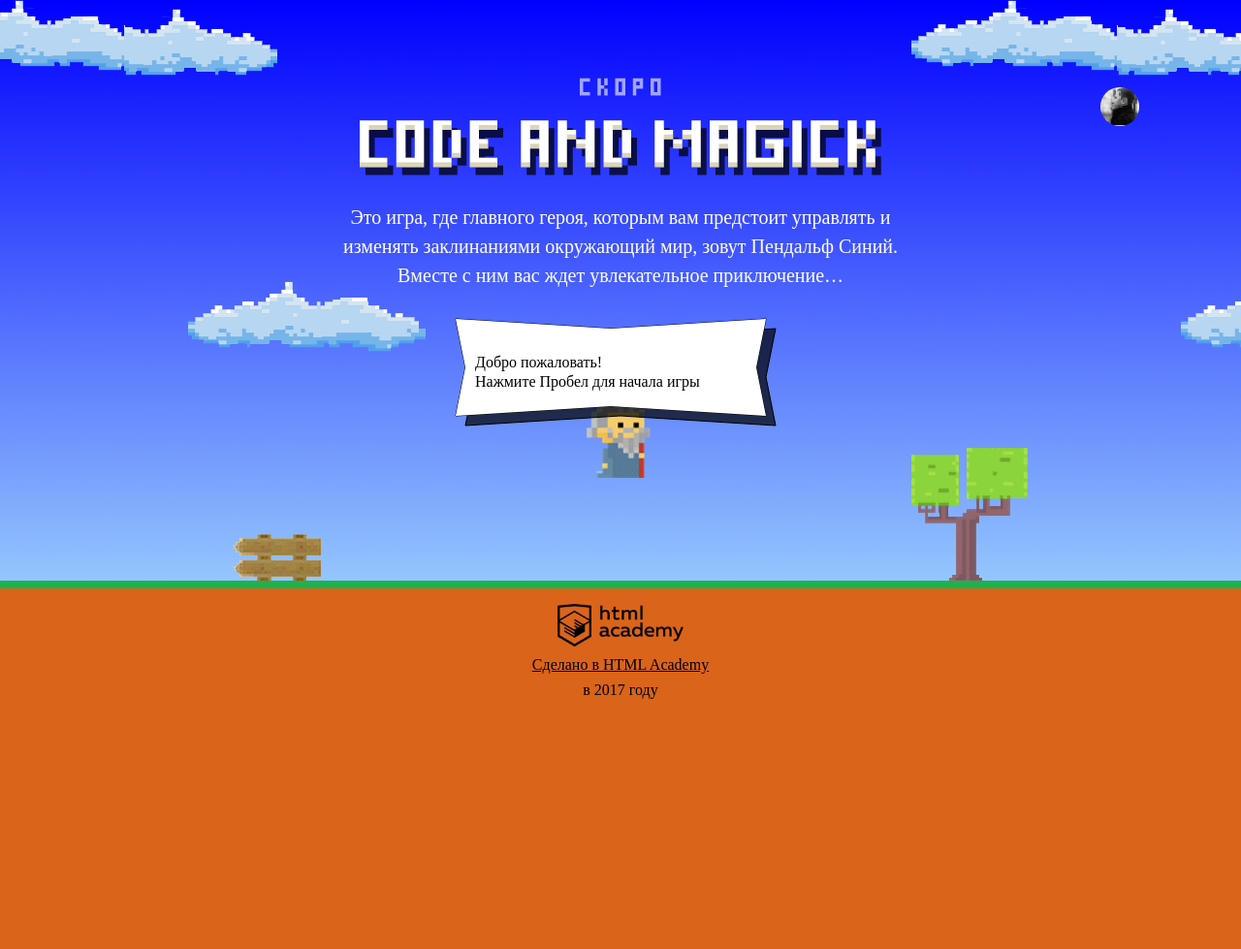
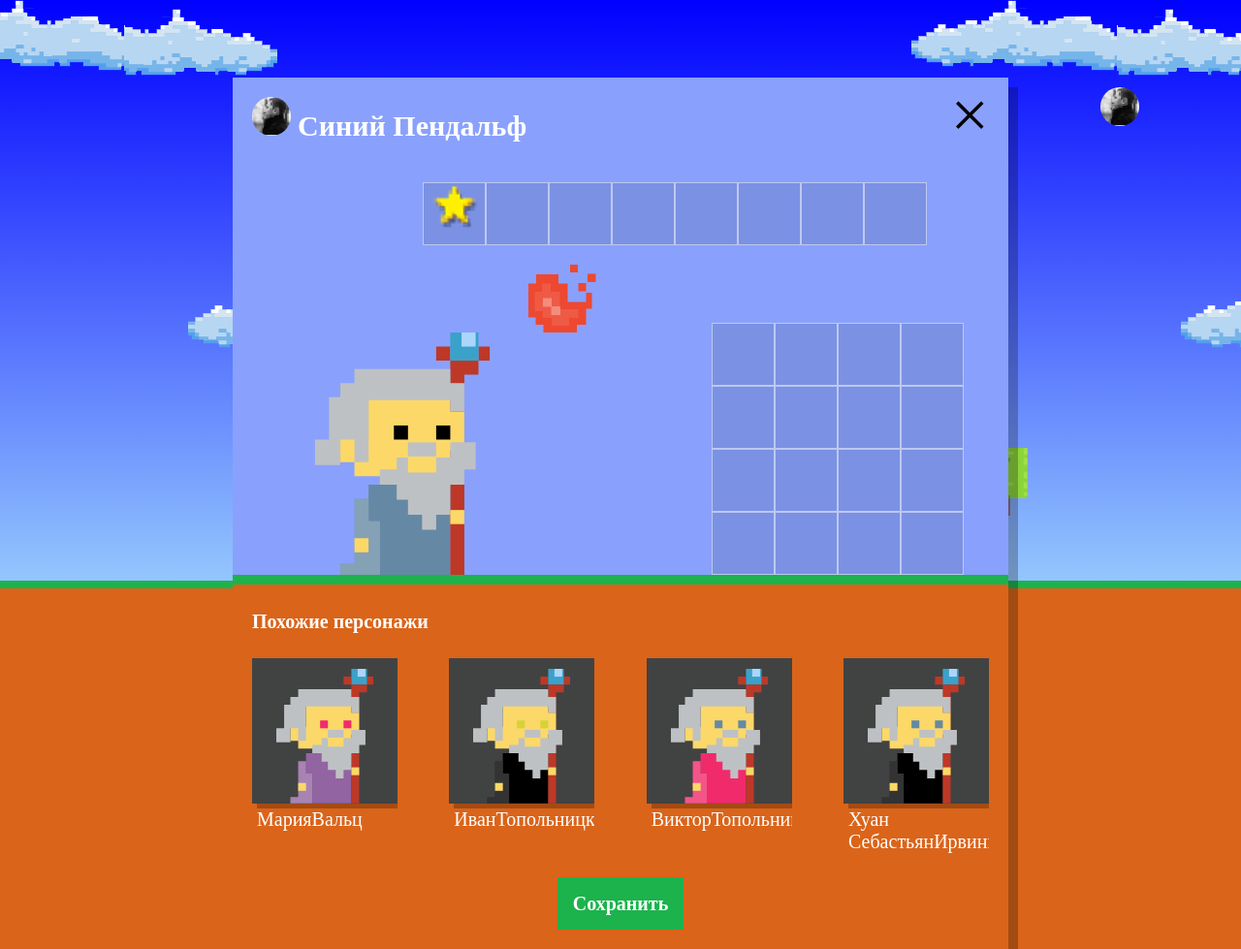
Before and after one commit to Puchok-93/1155397-code-and-magick-19, a website: page index.html in a window 1280 px wide. Shown: the whole page at 97% size. Before the commit the page ends 800 px from the top, so only its background shows below. Drawn offline with Linux system fonts and the light colour scheme; a web font is replaced by a local one.

Commit message:
Добавлена генерация случайных персонажей

```diff
--- a/index.html
+++ b/index.html
@@ -207,6 +207,7 @@
 
 </script>
 
+<script src="js/setup.js"></script>
 <script src="js/stat.js"></script>
 <script src="js/game.js"></script>
 
--- /dev/null
+++ b/js/setup.js
@@ -0,0 +1,63 @@
+var WIZARD_NAME = ['Иван', 'Хуан Себастьян', 'Мария', 'Кристоф', 'Виктор', 'Юлия', 'Люпита', 'Вашингтон'];
+var WIZARD_SURNAME = ['да Марья', 'Верон', 'Мирабелла', 'Вальц', 'Онопко', 'Топольницкая', 'Нионго', 'Ирвинг'];
+var COAT_COLOR = ['rgb(101, 137, 164)', 'rgb(241, 43, 107)', 'rgb(146, 100, 161)', 'rgb(56, 159, 117)', 'rgb(215, 210, 55)', 'rgb(0, 0, 0)'];
+var EYES_COLOR = ['black', 'red', 'blue', 'yellow', 'green'];
+
+var randomElement = function (array) {
+  return array[Math.floor(Math.random() * array.length)];
+};
+
+var userDialog = document.querySelector('.setup');
+userDialog.classList.remove('hidden');
+
+var similarListElement = userDialog.querySelector('.setup-similar-list');
+
+var similarWizardTemplate = document.querySelector('#similar-wizard-template')
+    .content
+    .querySelector('.setup-similar-item');
+
+var wizards = [
+  {
+    name: randomElement(WIZARD_NAME),
+    surname: randomElement(WIZARD_SURNAME),
+    coatColor: randomElement(COAT_COLOR),
+    eyesColor: randomElement(COAT_COLOR)
+  },
+  {
+    name: randomElement(WIZARD_NAME),
+    surname: randomElement(WIZARD_SURNAME),
+    coatColor: randomElement(COAT_COLOR),
+    eyesColor: randomElement(COAT_COLOR)
+  },
+  {
+    name: randomElement(WIZARD_NAME),
+    surname: randomElement(WIZARD_SURNAME),
+    coatColor: randomElement(COAT_COLOR),
+    eyesColor: randomElement(COAT_COLOR)
+  },
+  {
+    name: randomElement(WIZARD_NAME),
+    surname: randomElement(WIZARD_SURNAME),
+    coatColor: randomElement(COAT_COLOR),
+    eyesColor: randomElement(COAT_COLOR)
+  }
+];
+
+
+var renderWizard = function (wizard) {
+  var wizardElement = similarWizardTemplate.cloneNode(true);
+
+  wizardElement.querySelector('.setup-similar-label').textContent = wizard.name + wizard.surname;
+  wizardElement.querySelector('.wizard-coat').style.fill = wizard.coatColor;
+  wizardElement.querySelector('.wizard-eyes').style.fill = wizard.eyesColor;
+
+  return wizardElement;
+}
+
+var fragment = document.createDocumentFragment();
+for (var i = 0; i < wizards.length; i++) {
+  fragment.appendChild(renderWizard(wizards[i]));
+}
+similarListElement.appendChild(fragment);
+
+userDialog.querySelector('.setup-similar').classList.remove('hidden');
```
